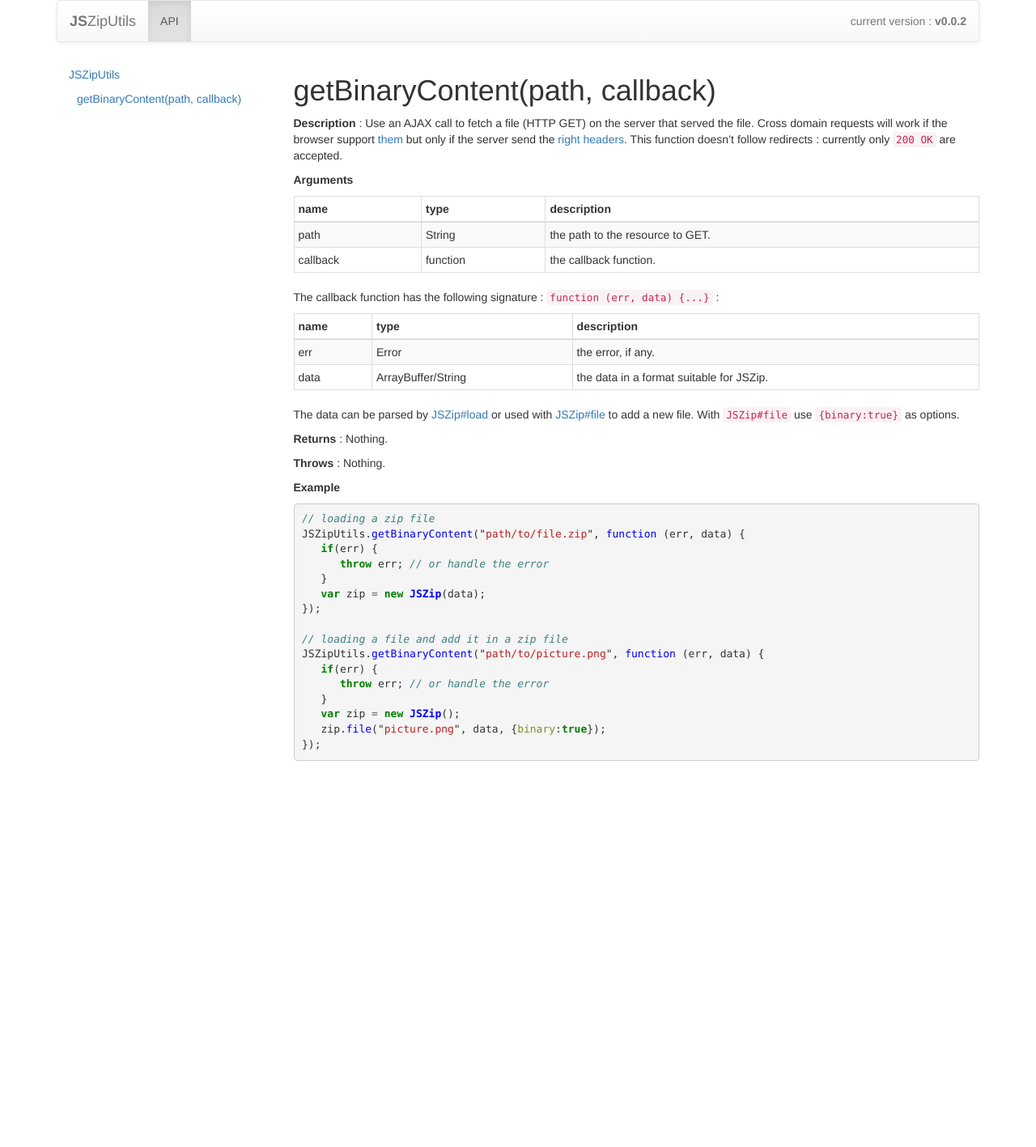
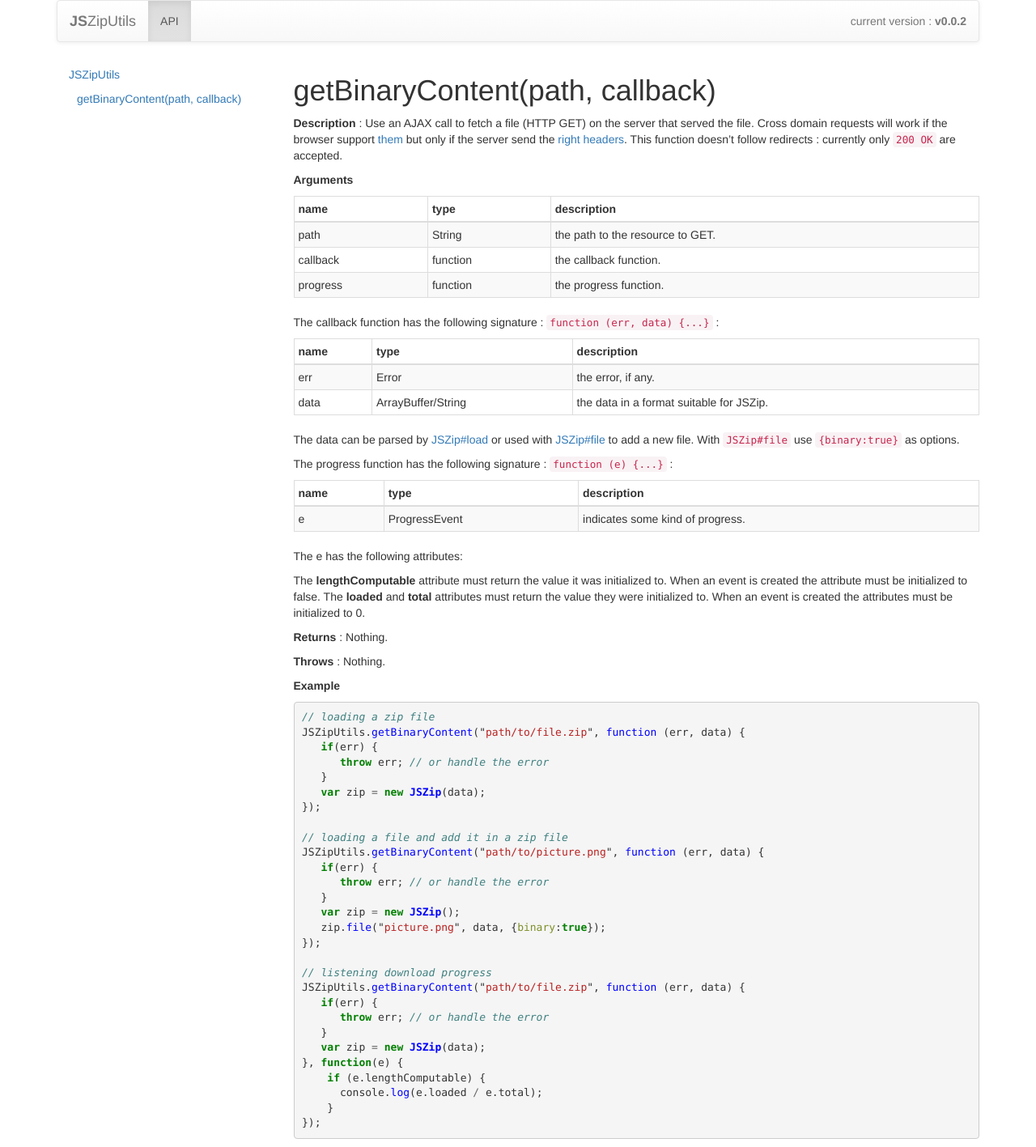
Before and after one commit to Stuk/jszip-utils, a Jekyll site: the page built from documentation/api/getbinarycontent.md, in a window 1280 px wide. Shown: the whole page at 81% size. Built offline with Jekyll 4.4.1, drawn with Linux system fonts in a browser that asks for light colours; nearby versions of some CDN libraries; Markdown is read by kramdown in place of the engine named in the settings; before the commit the page ends 950 px from its top, so only the background shows below that.

Commit message:
update documentation with progress callback

````diff
--- a/documentation/api/getbinarycontent.md
+++ b/documentation/api/getbinarycontent.md
@@ -16,6 +16,7 @@ name     | type     | description
 ---------|----------|------------
 path     | String   | the path to the resource to GET.
 callback | function | the callback function.
+progress | function | the progress function.
 
 The callback function has the following signature : `function (err, data) {...}` :
 
@@ -28,6 +29,19 @@ data | ArrayBuffer/String | the data in a format suitable for JSZip.
 The data can be parsed by [JSZip#load](http://stuk.github.io/jszip/#doc_load_data_options)
 or used with [JSZip#file](http://stuk.github.io/jszip/#doc_file_name_data_options)
 to add a new file. With `JSZip#file` use `{binary:true}` as options.
+
+
+The progress function has the following signature : `function (e) {...}` :
+
+
+name | type               | description
+-----|--------------------|------------
+e    | ProgressEvent      | indicates some kind of progress.
+
+The e has the following attributes:
+
+The **lengthComputable** attribute must return the value it was initialized to. When an event is created the attribute must be initialized to false.
+The **loaded** and **total** attributes must return the value they were initialized to. When an event is created the attributes must be initialized to 0.
 
 __Returns__ : Nothing.
 
@@ -57,4 +71,16 @@ JSZipUtils.getBinaryContent("path/to/picture.png", function (err, data) {
    var zip = new JSZip();
    zip.file("picture.png", data, {binary:true});
 });
+
+// listening download progress
+JSZipUtils.getBinaryContent("path/to/file.zip", function (err, data) {
+   if(err) {
+      throw err; // or handle the error
+   }
+   var zip = new JSZip(data);
+}, function(e) {
+    if (e.lengthComputable) {
+      console.log(e.loaded / e.total);
+    }
+});
 ```
````
